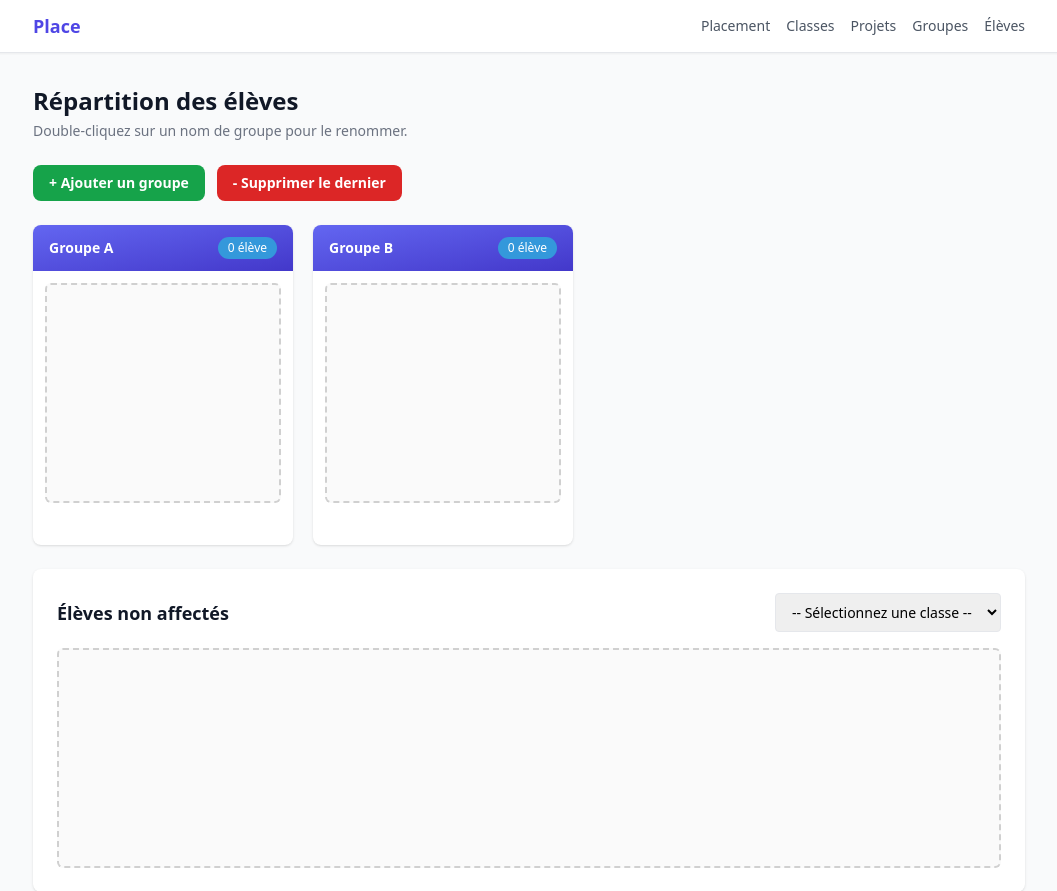
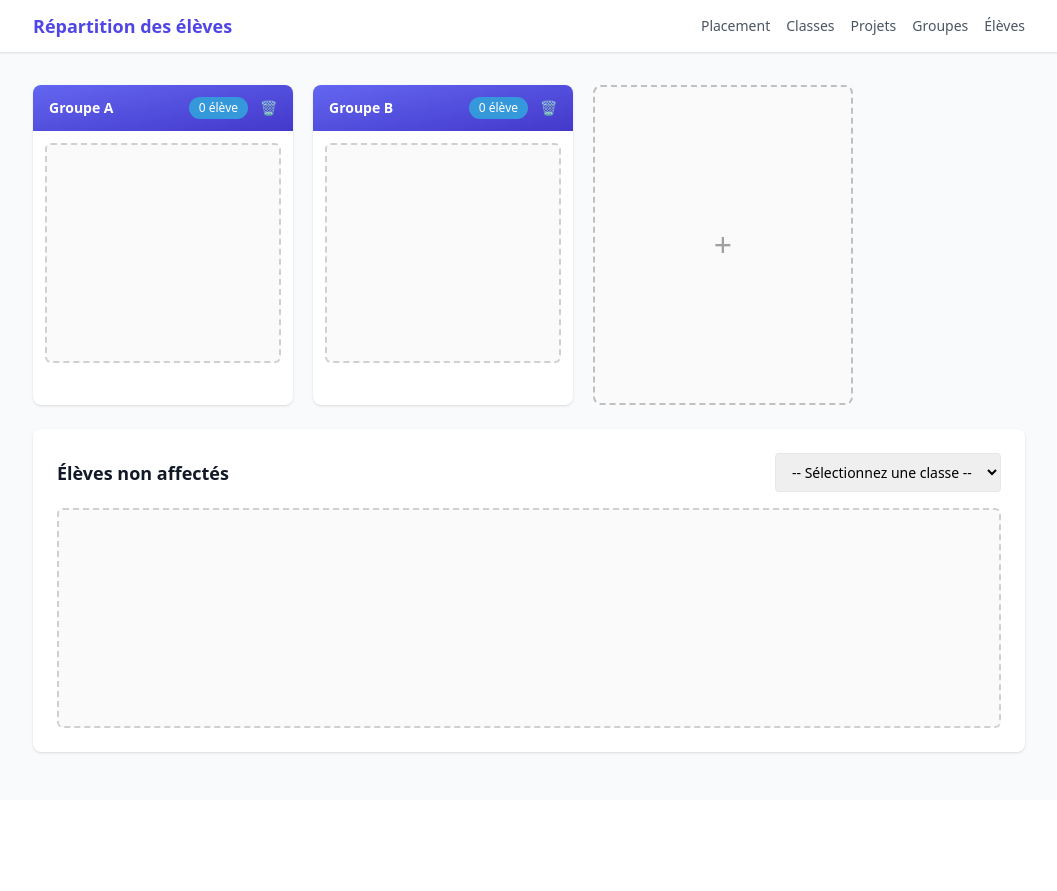
Before and after one commit to Manuscra/place, a Flask app: page / in a window 1280 px wide. Shown: the top 891 px of the page, without its empty margins (111-1168 px from the left). After the commit the page ends 754 px from the top, so only its background shows below. Run offline with Flask 3, Linux system fonts and the light colour scheme; data comes from the database, SQL or seed files in the repository; data that the repository does not hold is empty; style sheets or scripts are compiled from the project's sources.

Commit message:
modif basique de placement

```diff
--- a/templates/base.html
+++ b/templates/base.html
@@ -10,7 +10,7 @@
 <body class="h-full bg-gray-50">
     <nav class="bg-white shadow-sm border-b">
         <div class="max-w-5xl mx-auto px-4 py-3 flex items-center justify-between">
-            <a href="{{ url_for('dashboard') }}" class="text-lg font-bold text-indigo-600">Place</a>
+            <a href="{{ url_for('dashboard') }}" class="text-lg font-bold text-indigo-600">Répartition des élèves</a>
             <div class="flex gap-4 text-sm text-gray-600">
                 <a href="{{ url_for('index') }}" class="hover:text-indigo-600">Placement</a>
                 <a href="{{ url_for('classes_page') }}" class="hover:text-indigo-600">Classes</a>
--- a/templates/place.html
+++ b/templates/place.html
@@ -38,24 +38,33 @@
         padding: 4px;
         border: 1px solid #ccc;
         border-radius: 4px;
+        color: #000;
+    }
+    .add-group-btn {
+        width: 260px;
+        min-height: 120px;
+        border: 2px dashed #c0c0c0;
+        border-radius: 8px;
+        display: flex;
+        align-items: center;
+        justify-content: center;
+        cursor: pointer;
+        background: #fafafa;
+        transition: 0.2s;
+    }
+    .add-group-btn:hover {
+        border-color: #6366f1;
+        background: #eef2ff;
+    }
+    .add-group-btn span {
+        font-size: 32px;
+        color: #a0a0a0;
+        user-select: none;
     }
 </style>
 {% endblock %}
 {% block content %}
 <div class="space-y-6">
-    <div>
-        <h2 class="text-2xl font-bold text-gray-900">Répartition des élèves</h2>
-        <p class="text-sm text-gray-500 mt-1">Double-cliquez sur un nom de groupe pour le renommer.</p>
-    </div>
-
-    <div class="flex gap-3">
-        <button id="addGroup" class="bg-green-600 text-white px-4 py-2 rounded-lg text-sm font-semibold hover:bg-green-700 transition">
-            + Ajouter un groupe
-        </button>
-        <button id="removeGroup" class="bg-red-600 text-white px-4 py-2 rounded-lg text-sm font-semibold hover:bg-red-700 transition">
-            - Supprimer le dernier
-        </button>
-    </div>
 
     <div id="groupsContainer" class="flex flex-wrap gap-5"></div>
 
@@ -141,6 +150,7 @@ function resetGroups() {
     groupCount = 0;
     addGroup();
     addGroup();
+    renderAddButton();
 }
 
 // =====================================
@@ -154,31 +164,66 @@ function addGroup() {
     div.innerHTML = `
         <div class="bg-gradient-to-br from-indigo-500 to-indigo-700 text-white px-4 py-3 flex justify-between items-center">
             <h3 class="group-title font-semibold text-sm cursor-pointer select-none hover:text-indigo-200">Groupe ${letter}</h3>
-            <span class="badge">0 élève</span>
+            <div class="flex items-center gap-3">
+                <span class="badge">0 élève</span>
+                <button class="delete-group-btn text-white hover:text-red-300 font-bold text-sm leading-none" title="Supprimer ce groupe">&#128465;</button>
+            </div>
         </div>
         <div class="p-3">
             <div class="students-zone"></div>
         </div>
     `;
     container.appendChild(div);
+    div.querySelector('.delete-group-btn').addEventListener('click', e => {
+        e.stopPropagation();
+        deleteGroup(div);
+    });
     enableDropZones();
     enableRenameGroups();
     updateCounters();
     groupCount++;
+    renderAddButton();
 }
 
 // =====================================
 // SUPPRESSION GROUPE
 // =====================================
-function removeGroup() {
-    if (groupCount <= 0) return;
-    const last = container.lastElementChild;
-    if (!last) return;
-    const cards = last.querySelectorAll('.student-card');
+async function deleteGroup(groupBox) {
+    if (!confirm("Supprimer ce groupe ? Les élèves seront replacés dans la liste des non affectés.")) return;
+    const groupeId = groupBox.dataset.groupeId;
+    const cards = groupBox.querySelectorAll('.student-card');
     cards.forEach(card => unassigned.appendChild(card));
-    last.remove();
+    groupBox.remove();
     groupCount--;
+    reletterGroups();
     updateCounters();
+    renderAddButton();
+    await saveAssignments();
+    if (groupeId) {
+        try {
+            await fetch(API_BASE + `/api/groupes/${groupeId}`, { method: 'DELETE' });
+        } catch (e) { /* ignore */ }
+    }
+}
+
+function reletterGroups() {
+    container.querySelectorAll('.group-box').forEach((box, i) => {
+        const title = box.querySelector('.group-title');
+        if (title) {
+            title.textContent = `Groupe ${String.fromCharCode(65 + i)}`;
+        }
+    });
+}
+
+function renderAddButton() {
+    const existing = container.querySelector('.add-group-btn');
+    if (existing) existing.remove();
+    if (groupCount >= 26) return;
+    const div = document.createElement('div');
+    div.className = 'add-group-btn';
+    div.innerHTML = '<span>+</span>';
+    div.addEventListener('click', addGroup);
+    container.appendChild(div);
 }
 
 // =====================================
@@ -272,6 +317,12 @@ function updateCounters() {
 // SAUVEGARDE
 // =====================================
 async function saveAssignments() {
+    const groupMap = {};
+    document.querySelectorAll('.group-box').forEach(box => {
+        const name = box.querySelector('.group-title')?.textContent || '';
+        if (name) groupMap[name] = box;
+    });
+
     const updates = [];
     document.querySelectorAll('.group-box').forEach(group => {
         const groupName = group.querySelector('.group-title')?.textContent || '';
@@ -294,11 +345,15 @@ async function saveAssignments() {
     for (const u of updates) {
         try {
             if (u.groupe) {
-                await fetch(API_BASE + '/api/assign', {
+                const res = await fetch(API_BASE + '/api/assign', {
                     method: 'POST',
                     headers: { 'Content-Type': 'application/json' },
                     body: JSON.stringify({ eleve_id: u.eleve_id, groupe: u.groupe })
                 });
+                const data = await res.json();
+                if (data.groupe_id && groupMap[u.groupe]) {
+                    groupMap[u.groupe].dataset.groupeId = data.groupe_id;
+                }
             } else {
                 await fetch(API_BASE + '/api/unassign', {
                     method: 'POST',
@@ -313,8 +368,6 @@ async function saveAssignments() {
 // =====================================
 // EVENTS
 // =====================================
-document.getElementById('addGroup').addEventListener('click', addGroup);
-document.getElementById('removeGroup').addEventListener('click', removeGroup);
 classSelect.addEventListener('change', e => {
     if (e.target.value) loadEleves(e.target.value);
     else { resetGroups(); unassigned.innerHTML = ''; }
```
Also changed, not shown: static/img/trash.svg (added).
